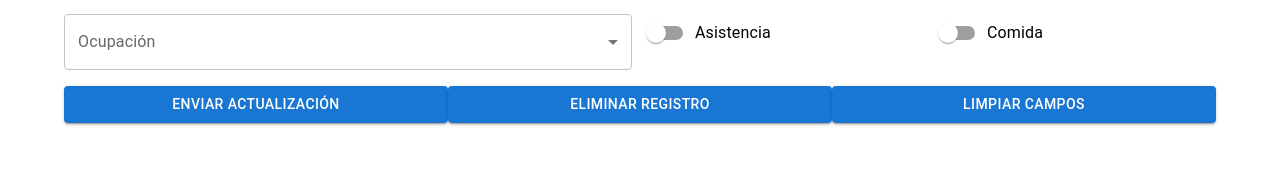
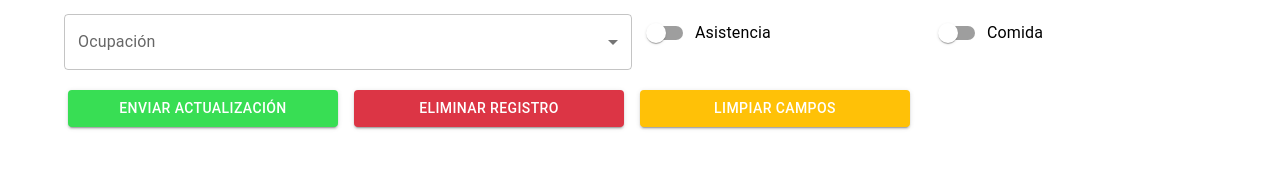
Before and after one commit to lromeror/AssistanceRegister, a React (Create React App) app in the folder frontend/: page / in a window 1280 px wide. Shown: the part 595-764 px from the top of the page. Built offline with nearby package versions, Linux system fonts and the light colour scheme; no server answers.

Commit message:
Cambios personalizados

```diff
--- a/frontend/src/FormularioUsuario.js
+++ b/frontend/src/FormularioUsuario.js
@@ -257,16 +257,37 @@ const FormularioUsuario = ({ selectedUser, fetchData, onClear }) => {
             label="Comida"
           />
         </Grid>
-        <Grid item xs={12} className="form-buttons">
-          <Button type="submit" variant="contained" fullWidth className="button-primary">
+        <Grid container spacing={2} style={{ padding  : '20px' }}>
+          <Grid item xs={12} sm={3}>
+            <Button
+              type="submit"
+              variant="contained"
+              style={{ backgroundColor: '#38de54', color: '#fff' }} // Verde
+              fullWidth
+            >
               Enviar Actualización
             </Button>
-          <Button variant="contained" onClick={handleDelete} fullWidth className="button-secondary">
+          </Grid>
+          <Grid item xs={12} sm={3}>
+            <Button
+              variant="contained"
+              style={{ backgroundColor: '#dc3545', color: '#fff' }} // Rojo
+              fullWidth
+              onClick={handleDelete}
+            >
               Eliminar Registro
             </Button>
-          <Button variant="contained" onClick={handleClear} fullWidth className="button-clear">
+          </Grid>
+          <Grid item xs={12} sm={3}>
+            <Button
+              variant="contained"
+              style={{ backgroundColor: '#ffc107', color: '#fff' }} // Amarillo
+              fullWidth
+              onClick={handleClear}
+            >
               Limpiar Campos
             </Button>
+          </Grid>
         </Grid>
       </Grid>
     </Box>
```
Lines whose indentation alone changed are shown as unchanged.
